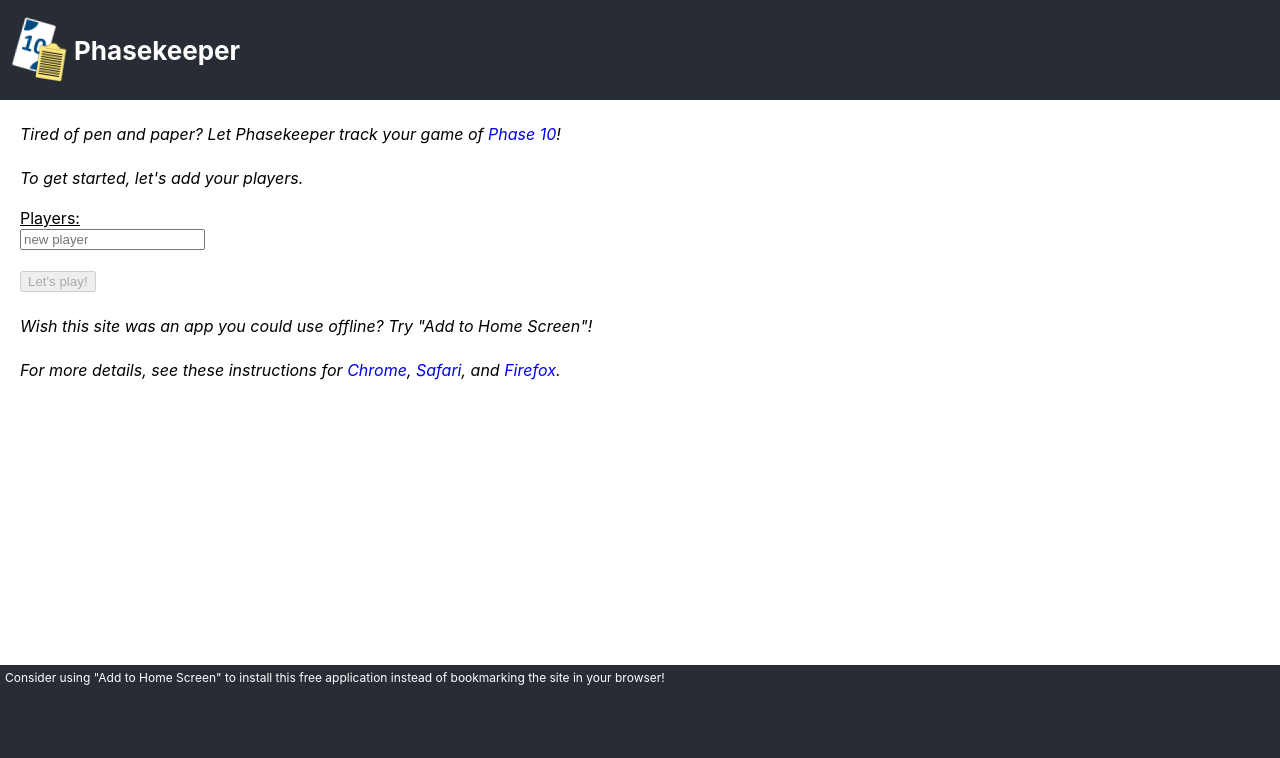
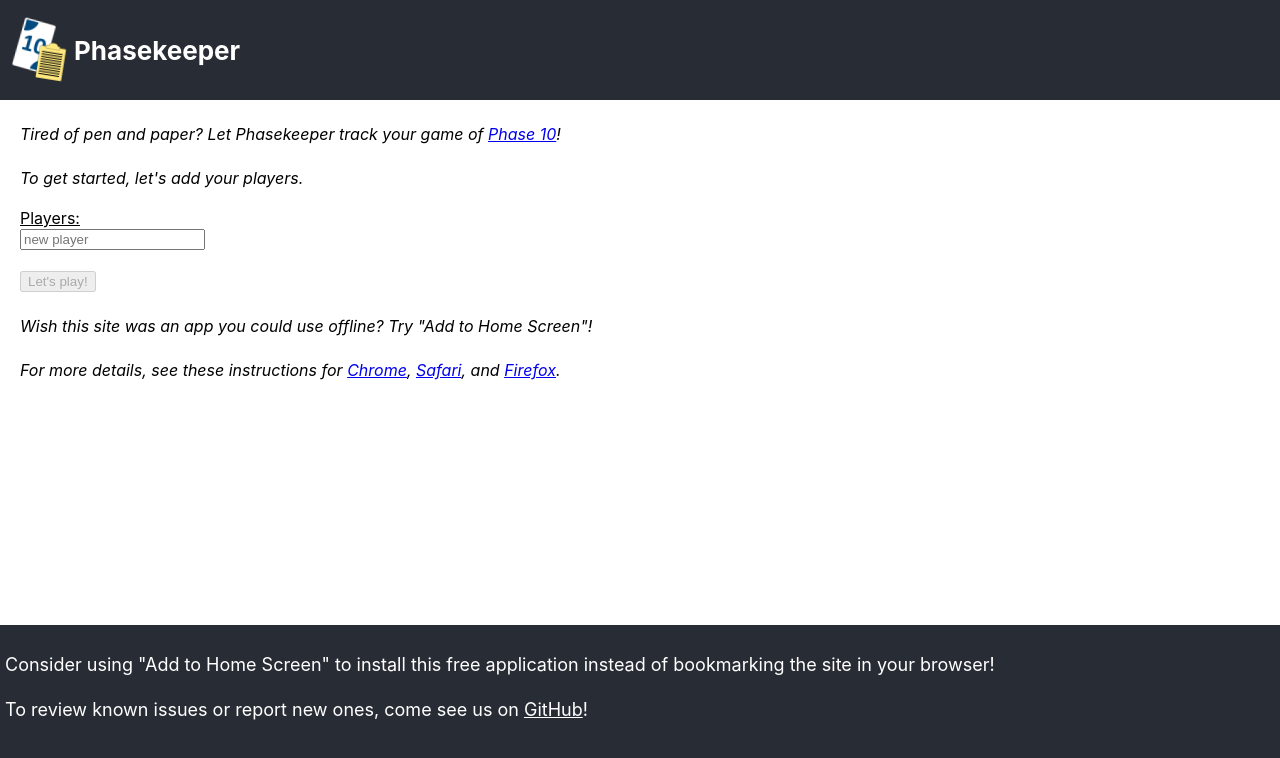
Before and after one commit to druttka/phasekeeper, a React (Create React App) app: page / in a window 1280 px wide. Shown: the top 758 px of the page. Built offline with nearby package versions, Linux system fonts and the light colour scheme.

Commit message:
chore: link to issues in footer

```diff
--- a/src/App.css
+++ b/src/App.css
@@ -24,7 +24,7 @@ body,
   display: flex;
   flex-direction: column;
   justify-content: flex-start;
-  height: calc(10px + 5vmin);
+  height: auto;
 
   padding: 5px 5px 10vmin 5px;
 
@@ -33,8 +33,12 @@ body,
   font-size: calc(10px + 1vmin);
 }
 
-.App-footer-install-hint {
-  font-size: 12px;
+.App-footer div {
+  margin-top: 3vmin;
+}
+
+.App-footer a {
+  color: white;
 }
 
 .Phasekeeper-logo {
@@ -160,16 +164,6 @@ body,
   justify-content: space-between;
 }
 
-a,
-a:visited,
-a:active {
-  text-decoration: none;
-}
-
-a:hover {
-  text-decoration: underline;
-}
-
 .App-header a {
   color: white;
   text-decoration: underline;
@@ -185,7 +179,7 @@ a:hover {
 }
 
 @media all and (display-mode: standalone) {
-  .App-footer {
+  .App-footer-install-hint {
     display: none;
   }
 }
--- a/src/App.tsx
+++ b/src/App.tsx
@@ -34,6 +34,17 @@ function App() {
           Consider using "Add to Home Screen" to install this free application
           instead of bookmarking the site in your browser!
         </div>
+        <div className="App-report-issues-info">
+          To review known issues or report new ones, come see us on{" "}
+          <a
+            href="https://github.com/druttka/phasekeeper/issues"
+            rel="noreferrer"
+            target="_blank"
+          >
+            GitHub
+          </a>
+          !
+        </div>
       </footer>
     </div>
   );
```
